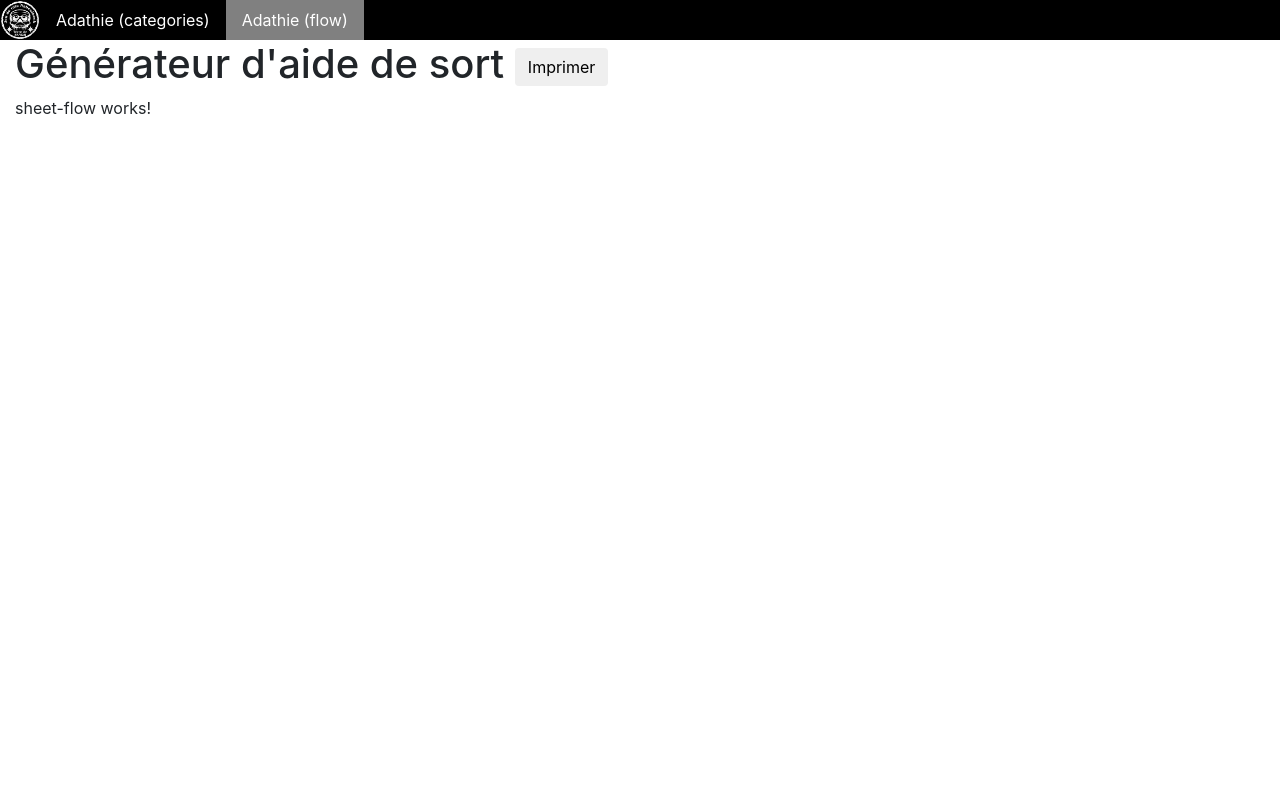
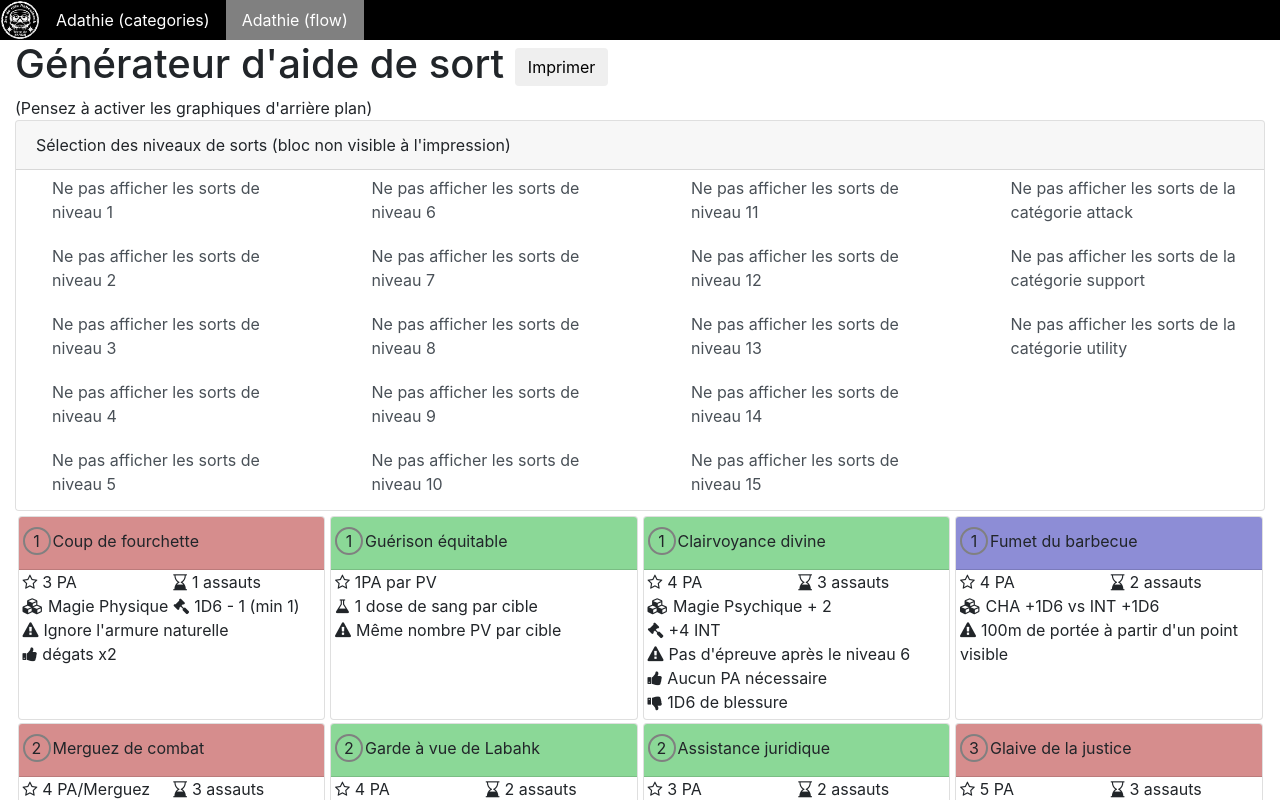
Before and after one commit to JeanDaniel-Fischer/antiseche-naheulbeuk, an Angular app in the folder sort/: page /adathie-flow in a window 1280 px wide. Shown: the top 800 px of the page. Built offline with nearby package versions, Linux system fonts and the light colour scheme.

Commit message:
Add flow display.

```diff
--- a/sort/src/app/app.component.html
+++ b/sort/src/app/app.component.html
@@ -5,6 +5,9 @@
 </nav>
 
 <div class="container-fluid">
-  <h1 class="no-print">Générateur d'aide de sort <button class="btn btn-default" (click)="printPage()">Imprimer</button></h1>
+  <div class="no-print">
+    <h1>Générateur d'aide de sort <button class="btn btn-default" (click)="printPage()">Imprimer</button></h1>
+    (Pensez à activer les graphiques d'arrière plan)
+  </div>
   <router-outlet></router-outlet>
 </div>
--- a/sort/src/app/sort/adathie.service.ts
+++ b/sort/src/app/sort/adathie.service.ts
@@ -269,15 +269,15 @@ export class AdathieService {
 
   constructor() { }
 
-  GetAttack() {
+  GetAttack(): any[] {
     return this.attackSpell;
   }
 
-  GetSupport() {
+  GetSupport(): any[] {
     return this.supportSpell;
   }
 
-  GetUtility() {
+  GetUtility(): any[] {
     return this.utilitySpell;
   }
 }
--- a/sort/src/app/sort/sheet-flow/sheet-flow.component.html
+++ b/sort/src/app/sort/sheet-flow/sheet-flow.component.html
@@ -1,3 +1,57 @@
-<p>
-  sheet-flow works!
-</p>
+<div class="no-print card filters">
+  <div class="card-header">
+    Sélection des niveaux de sorts (bloc non visible à l'impression)
+  </div>
+  <div class="card-block">
+    <div class="row">
+      <div class="col-md-3">
+        <form ngForm>
+          <div class="form-control no-border" *ngFor="let cast of ['no-cast-1', 'no-cast-2', 'no-cast-3', 'no-cast-4', 'no-cast-5']">
+            <label class="custom-control custom-checkbox">
+              <input type="checkbox" name="cast" [(ngModel)]="noDisplayCast[cast]" class="custom-control-input">
+              <span class="custom-control-indicator"></span>
+              <span class="custom-control-description">Ne pas afficher les sorts de niveau {{cast.replace('no-cast-', '')}}</span>
+            </label>
+          </div>
+        </form>
+      </div>
+      <div class="col-md-3">
+        <form ngForm>
+          <div class="form-control no-border" *ngFor="let cast of ['no-cast-6', 'no-cast-7', 'no-cast-8', 'no-cast-9', 'no-cast-10']">
+            <label class="custom-control custom-checkbox">
+              <input type="checkbox" name="cast" [(ngModel)]="noDisplayCast[cast]" class="custom-control-input">
+              <span class="custom-control-indicator"></span>
+              <span class="custom-control-description">Ne pas afficher les sorts de niveau {{cast.replace('no-cast-', '')}}</span>
+            </label>
+          </div>
+        </form>
+      </div>
+      <div class="col-md-3">
+        <form ngForm>
+          <div class="form-control no-border" *ngFor="let cast of ['no-cast-11', 'no-cast-12', 'no-cast-13', 'no-cast-14', 'no-cast-15']">
+            <label class="custom-control custom-checkbox">
+              <input type="checkbox" name="cast" [(ngModel)]="noDisplayCast[cast]" class="custom-control-input">
+              <span class="custom-control-indicator"></span>
+              <span class="custom-control-description">Ne pas afficher les sorts de niveau {{cast.replace('no-cast-', '')}}</span>
+            </label>
+          </div>
+        </form>
+      </div>
+      <div class="col-md-3">
+        <form ngForm>
+          <div class="form-control no-border" *ngFor="let cat of ['no-attack', 'no-support', 'no-utility']">
+            <label class="custom-control custom-checkbox">
+              <input type="checkbox" name="cat" [(ngModel)]="noDisplayCast[cat]" class="custom-control-input">
+              <span class="custom-control-indicator"></span>
+              <span class="custom-control-description">Ne pas afficher les sorts de la catégorie {{cat.replace('no-', '')}}</span>
+            </label>
+          </div>
+        </form>
+      </div>
+    </div>
+  </div>
+</div>
+
+<div [ngClass]="noDisplayCast" class="flow">
+  <app-cast *ngFor="let spell of spells" [spell]="spell" class="{{spell.category}}"></app-cast>
+</div>
--- a/sort/src/app/sort/sheet-flow/sheet-flow.component.scss
+++ b/sort/src/app/sort/sheet-flow/sheet-flow.component.scss
@@ -0,0 +1,120 @@
+.filters {
+    margin-bottom: 5px;
+    .form-control.no-border {
+        border: none;
+    }
+}
+
+.flow /deep/ {
+    display: flex;
+    flex-direction: row;
+    flex-wrap: wrap;
+    app-cast {
+        width: 25%;
+        padding: 0 2.5px;
+        padding-bottom: 2.5px;
+        .card {
+            height: 100%;
+        }
+        .card.attack .card-header {
+            background-color: rgba(173, 29, 29, 0.5);
+        }
+        .card.support .card-header {
+            background-color: rgba(24, 177, 48, 0.5);
+        }
+        .card.utility .card-header {
+            background-color: rgba(29, 29, 173, 0.5);
+        }
+    }
+}
+
+.no-cast-1 /deep/ {
+    .cast-1 {
+        display: none;
+    }
+}
+.no-cast-2 /deep/ {
+    .cast-2 {
+        display: none;
+    }
+}
+.no-cast-3 /deep/ {
+    .cast-3 {
+        display: none;
+    }
+}
+.no-cast-4 /deep/ {
+    .cast-4 {
+        display: none;
+    }
+}
+.no-cast-5 /deep/ {
+    .cast-5 {
+        display: none;
+    }
+}
+.no-cast-6 /deep/ {
+    .cast-6 {
+        display: none;
+    }
+}
+.no-cast-7 /deep/ {
+    .cast-7 {
+        display: none;
+    }
+}
+.no-cast-8 /deep/ {
+    .cast-8 {
+        display: none;
+    }
+}
+.no-cast-9 /deep/ {
+    .cast-9 {
+        display: none;
+    }
+}
+.no-cast-10 /deep/ {
+    .cast-10 {
+        display: none;
+    }
+}
+.no-cast-11 /deep/ {
+    .cast-11 {
+        display: none;
+    }
+}
+.no-cast-12 /deep/ {
+    .cast-12 {
+        display: none;
+    }
+}
+.no-cast-13 /deep/ {
+    .cast-13 {
+        display: none;
+    }
+}
+.no-cast-14 /deep/ {
+    .cast-14 {
+        display: none;
+    }
+}
+.no-cast-15 /deep/ {
+    .cast-15 {
+        display: none;
+    }
+}
+.no-attack /deep/ {
+    .attack {
+        display: none;
+    }
+}
+.no-support /deep/ {
+    .support {
+        display: none;
+    }
+}
+.no-utility /deep/ {
+    .utility {
+        display: none;
+    }
+}
--- a/sort/src/app/sort/sheet-flow/sheet-flow.component.ts
+++ b/sort/src/app/sort/sheet-flow/sheet-flow.component.ts
@@ -1,4 +1,5 @@
 import { Component, OnInit } from '@angular/core';
+import { AdathieService } from '../adathie.service';
 
 @Component({
   selector: 'app-sheet-flow',
@@ -6,10 +7,44 @@ import { Component, OnInit } from '@angular/core';
   styleUrls: ['./sheet-flow.component.scss']
 })
 export class SheetFlowComponent implements OnInit {
-
-  constructor() { }
+  public noDisplayCast = {
+    'no-cast-1': false,
+    'no-cast-2': false,
+    'no-cast-3': false,
+    'no-cast-4': false,
+    'no-cast-5': false,
+    'no-cast-6': false,
+    'no-cast-7': false,
+    'no-cast-8': false,
+    'no-cast-9': false,
+    'no-cast-10': false,
+    'no-cast-11': false,
+    'no-cast-12': false,
+    'no-cast-13': false,
+    'no-cast-14': false,
+    'no-cast-15': false,
+    'no-attack': false,
+    'no-support': false,
+    'no-utility': false
+  };
+  public spells: any[];
+  constructor(
+    private adathieService: AdathieService
+  ) { }
 
   ngOnInit() {
+    this.spells = this.adathieService.GetAttack()
+      .concat(this.adathieService.GetSupport())
+      .concat(this.adathieService.GetUtility())
+      .sort((a: any, b: any) => {
+      if (a.level < b.level) {
+        return -1;
+      } else if (a.level > b.level) {
+        return 1;
+      } else {
+        return 0;
+      }
+    });
   }
 
 }
```
Also changed, not shown: 1 other file (tests, documents, lock files or other folders).
